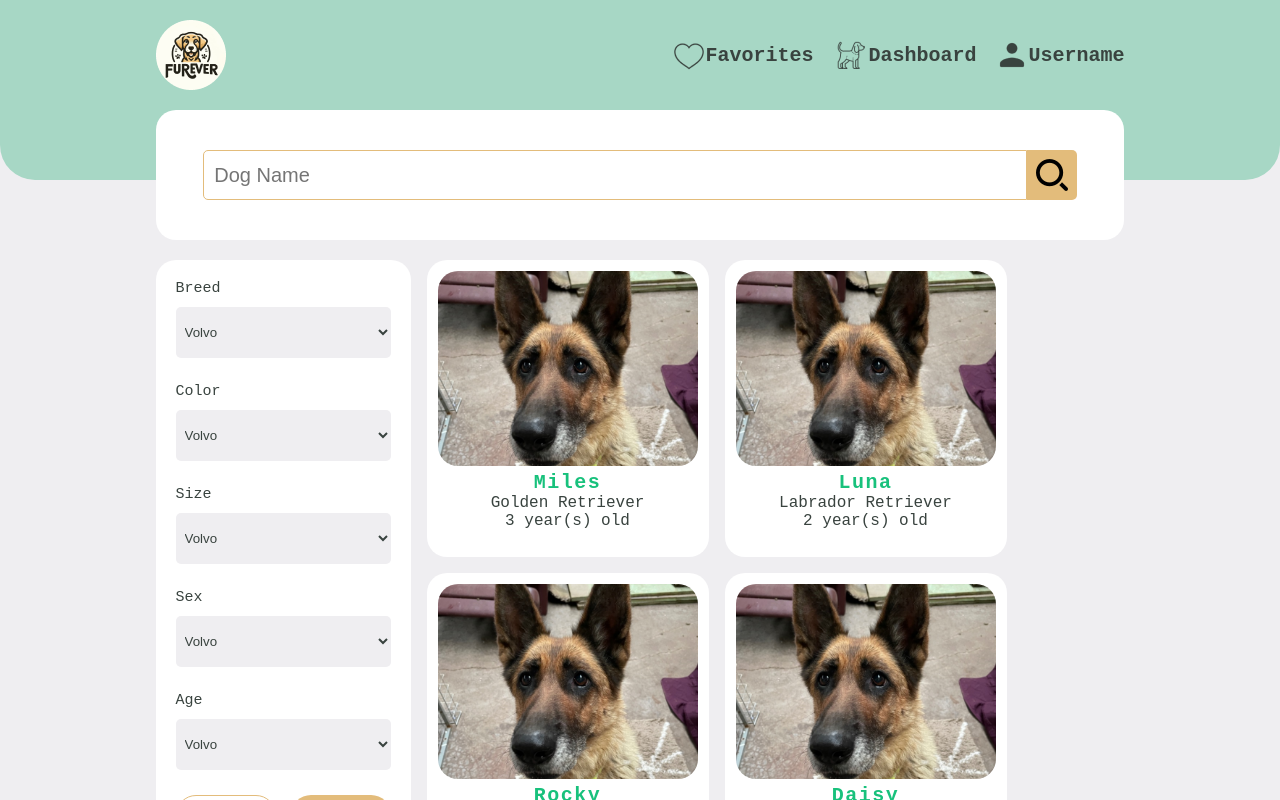
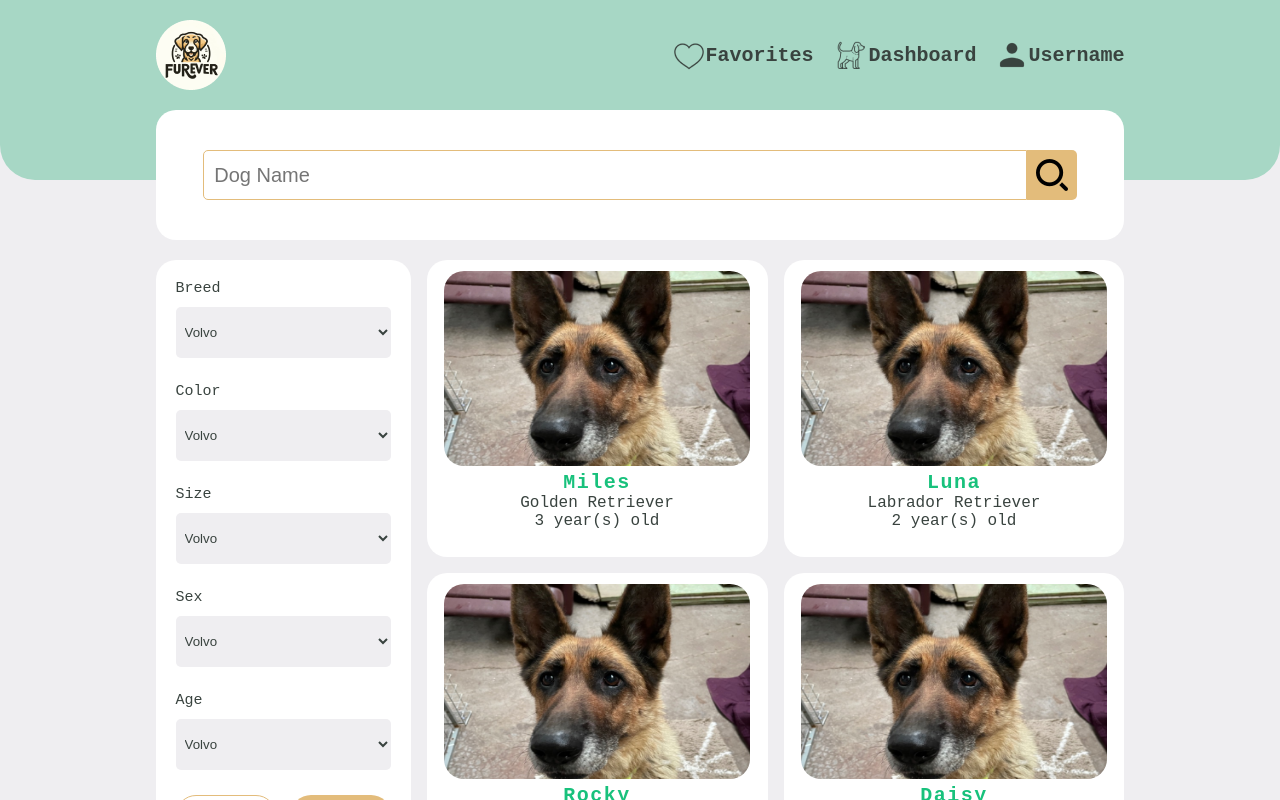
Before and after one commit to NR-Schools/AppDev-AngularWebSite, an Angular app in the folder my-frontend/: page /dogs in a window 1280 px wide. Shown: the top 800 px of the page. Built offline with nearby package versions, Linux system fonts and the light colour scheme; a web font is replaced by a local one.

Commit message:
dashboard progress

```diff
--- a/my-frontend/src/app/user-dashboard/user-dashboard.component.css
+++ b/my-frontend/src/app/user-dashboard/user-dashboard.component.css
@@ -64,9 +64,14 @@ nav {
   gap: 16px;
 }
 
+.dog-container > * {
+  flex: 1 1 282px;
+}
+
 .dog-card {
   background-color: white;
   text-align: center;
+  width: 282px;
   min-width: 282px;
   height: 297px;
   border-radius: 20px;
@@ -85,7 +90,7 @@ nav {
 }
 
 .dog-card img {
-  width: 260px;
+  width: 90%;
   height: 195px;
   border-radius: 20px;
   margin-top: 11px;
```
